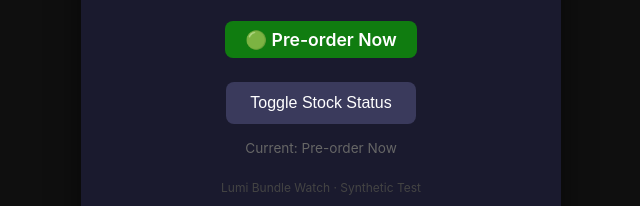
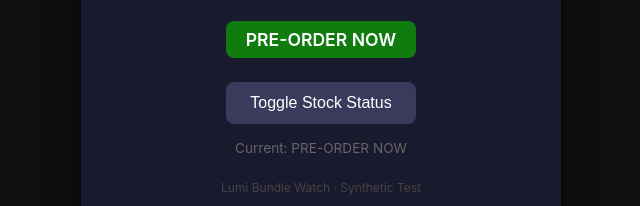
Before and after one commit to krioku-can/gta-bundle-test, a plain HTML site: page index.html in a window 1280 px wide. Both pictures are taken after a click on the button "Toggle Stock Status". Shown: the part 443-649 px from the top of the page, 319-959 px from the left. Drawn offline with Linux system fonts and the light colour scheme.

Commit message:
fix: initial state is OUT OF STOCK, signal keywords only appear on toggle

```diff
--- a/index.html
+++ b/index.html
@@ -44,13 +44,13 @@
       font-size: 1.1rem;
       margin-bottom: 24px;
     }
+    .status-badge.unavailable {
+      background: #5a1a1a;
+      color: #ff6b6b;
+    }
     .status-badge.available {
       background: #107c10;
       color: #fff;
-    }
-    .status-badge.unavailable {
-      background: #5a1a1a;
-      color: #ff6b6b;
     }
     .toggle-btn {
       background: #3a3a5c;
@@ -72,10 +72,10 @@
     <h1>GTA VI + Xbox Series X Bundle</h1>
     <p class="subtitle">Synthetic test page for Lumi bundle watch</p>
     <div class="product-img">🎮</div>
-    <div id="statusBadge" class="status-badge unavailable">❌ Out of Stock</div>
+    <div id="statusBadge" class="status-badge unavailable">OUT OF STOCK</div>
     <br>
     <button class="toggle-btn" onclick="toggleStock()">Toggle Stock Status</button>
-    <p class="status-text" id="statusText">Current: Out of Stock</p>
+    <p class="status-text" id="statusText">Current: OUT OF STOCK</p>
     <p class="footer">Lumi Bundle Watch · Synthetic Test</p>
   </div>
   <script>
@@ -86,12 +86,12 @@
       const text = document.getElementById('statusText');
       if (available) {
         badge.className = 'status-badge available';
-        badge.textContent = '🟢 Pre-order Now';
-        text.textContent = 'Current: Pre-order Now';
+        badge.textContent = 'PRE-ORDER NOW';
+        text.textContent = 'Current: PRE-ORDER NOW';
       } else {
         badge.className = 'status-badge unavailable';
-        badge.textContent = '❌ Out of Stock';
-        text.textContent = 'Current: Out of Stock';
+        badge.textContent = 'OUT OF STOCK';
+        text.textContent = 'Current: OUT OF STOCK';
       }
     }
   </script>
```
Also changed, not shown: 1 other file.
